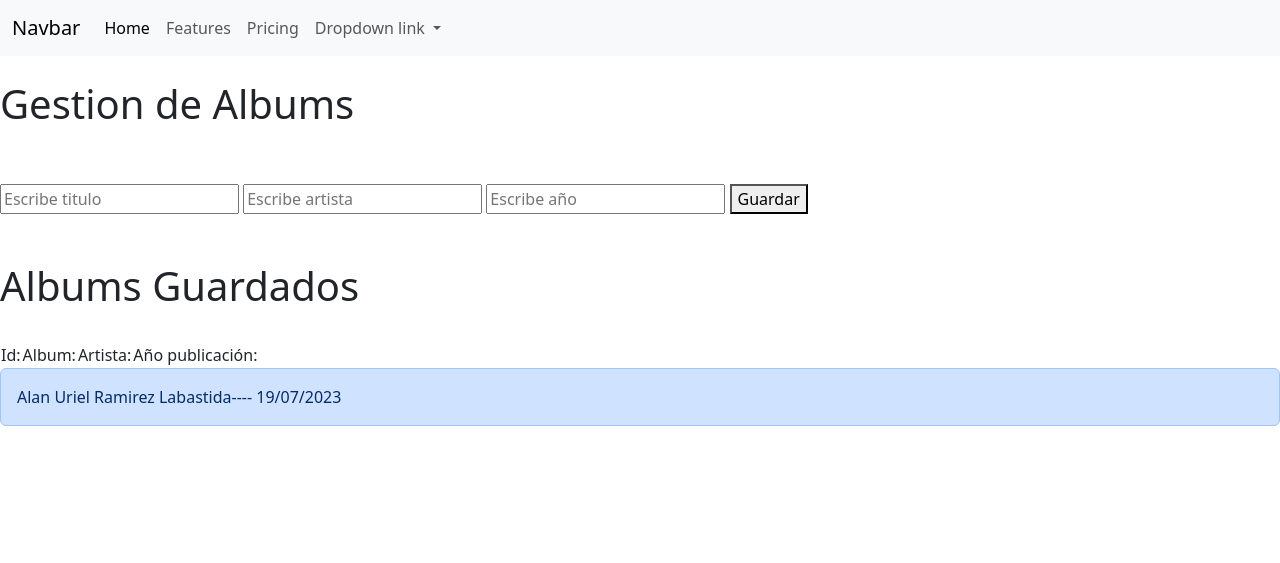
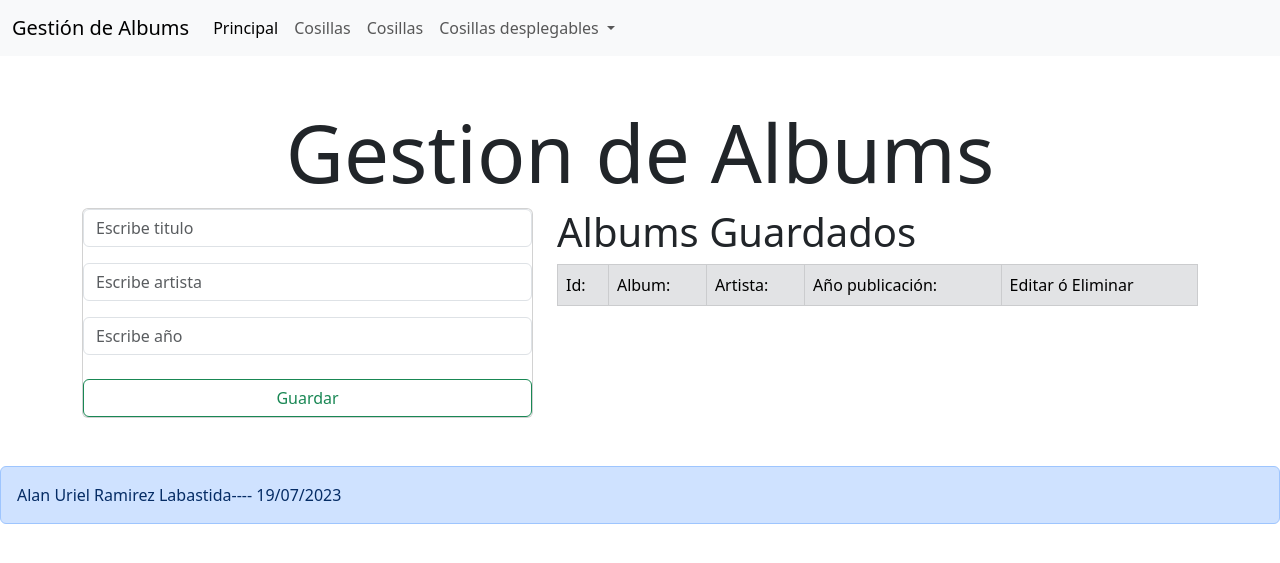
Before and after one commit to UrielRmz2311/POO181, a Flask app: page / in a window 1280 px wide. Shown: the top 563 px of the page. Run offline with Flask 3, Linux system fonts and the light colour scheme; data that the repository does not hold is empty; some libraries are stand-ins or nearby versions.

Commit message:
Acomodamos el formulario, la tabla  y agregamos iconos

```diff
--- a/FlaskPract5/app.py
+++ b/FlaskPract5/app.py
@@ -35,12 +35,16 @@
         Vanio= request.form['txtAnio']
         print(Vtitulo,Vartista,Vanio)
 
-        #Conectar y ejecutar el insert
-        CS = mysql.connection.cursor()
-        CS.execute('insert into albums(titulo,artista,anio) values (%s,%s,%s)',(Vtitulo,Vartista,Vanio))
-        mysql.connection.commit()
-    flash('El album fue agregado correctamente')
-    return redirect(url_for('index'))
+        if Vtitulo == "" or Vartista== "" or Vanio == "":
+            flash('No puedes enviar campos vacios')
+            return redirect(url_for('index'))
+        else:
+            #Conectar y ejecutar el insert
+            CS = mysql.connection.cursor()
+            CS.execute('insert into albums(titulo,artista,anio) values (%s,%s,%s)',(Vtitulo,Vartista,Vanio))
+            mysql.connection.commit()
+            flash('El album fue agregado correctamente')
+            return redirect(url_for('index'))
 
 @app.route('/editar/<id>')
 def editar(id):
--- a/FlaskPract5/templates/index.html
+++ b/FlaskPract5/templates/index.html
@@ -1,9 +1,10 @@
 {% extends 'plantilla.html' %}
 
 {% block body %}
-    <br>
-    <h1>Gestion de Albums</h1>
-    <br>
+    <div class="mt-5">
+        <h1 class="display-1 text-center">Gestion de Albums</h1>
+    </div>
+
     {% with mensajes= get_flashed_messages()%}
         {%if mensajes%}
             {%for msj in mensajes%}
@@ -11,26 +12,37 @@
             {% endfor %}
         {% endif %}
     {% endwith%}
-    <br>
+
+    <div class="container">
+        <div class="row">
+            <div class="col-md-5">
+                <div class=" card card--body mb-5">
                     <form action="/guardar" method="POST">
-
-        <input type="text" name="txtTitulo" placeholder="Escribe titulo">
-        <input type="text" name="txtArtista" placeholder="Escribe artista">
-        <input type="number" name="txtAnio" placeholder="Escribe año">
-
-        <button type="submit">Guardar</button>
+                        <div class="mb-3">
+                            <input type="text" class="form-control" name="txtTitulo" placeholder="Escribe titulo">
+                        </div>
+                        <div class="mb-3">
+                            <input type="text" class="form-control" name="txtArtista" placeholder="Escribe artista">
+                        </div>
+                        <div class="mb-3">
+                            <input type="number" class="form-control" name="txtAnio" placeholder="Escribe año">
+                        </div>
+                        <div class="d-grid gap-2">
+                            <button type="submit" class="btn btn-outline-success mt-2">Guardar</button>
+                        </div>
                     </form>
-    <br>
-    <br>
-
+                </div>
+            </div>
+            <div class="col-md-7 mb-5">
                 <h1> Albums Guardados</h1>
-    <br>
-    <table>
+                <table class="table table-primary table-bordered border-primary">
                     <thead>
-            <tr><td> Id: </td>
+                        <tr class="table-secondary">
+                            <td> Id: </td>
                             <td> Album: </td>
                             <td> Artista: </td>
                             <td> Año publicación:</td>
+                            <td> Editar ó Eliminar</td>
                         </tr>
                     </thead>
                     <tbody>
@@ -41,11 +53,14 @@
                                 <td>{{alb.2}}</td>
                                 <td>{{alb.3}}</td>
                                 <td>
-                        <a href=/editar/{{alb.0}} > Editar</a>
-                        <a href=/eliminar/{{alb.0}}> Borrar</a>
+                                    <button type="button" class="btn btn-warning" href=/editar/{{alb.0}} > <i class="bi bi-pencil-square"></i></button>
+                                    <button type="button" class="btn btn-danger" href=/eliminar/{{alb.0}}><i class="bi bi-trash-fill"></i></button>
                                 </td>
                             </tr>
                         {%endfor%}
                     </tbody>
                 </table>
+            </div><!--col-md-7-->
+        </div> <!--row-->
+    </div><!--conteiner-->
 {% endblock %}
--- a/FlaskPract5/templates/plantilla.html
+++ b/FlaskPract5/templates/plantilla.html
@@ -4,6 +4,7 @@
     <meta charset="UTF-8">
     <meta name="viewport" content="width=device-width, initial-scale=1.0">
     <link href="https://cdn.jsdelivr.net/npm/bootstrap@5.3.0/dist/css/bootstrap.min.css" rel="stylesheet" integrity="sha384-9ndCyUaIbzAi2FUVXJi0CjmCapSmO7SnpJef0486qhLnuZ2cdeRhO02iuK6FUUVM" crossorigin="anonymous">
+    <link rel="stylesheet" href="https://cdn.jsdelivr.net/npm/bootstrap-icons@1.10.5/font/bootstrap-icons.css">
     <title>Soy la plantilla</title>
 
 </head>
@@ -11,24 +12,24 @@
 <body>
     <nav class="navbar navbar-expand-lg bg-body-tertiary">
         <div class="container-fluid">
-          <a class="navbar-brand" href="#">Navbar</a>
+          <a class="navbar-brand" href="#">Gestión de Albums</a>
           <button class="navbar-toggler" type="button" data-bs-toggle="collapse" data-bs-target="#navbarNavDropdown" aria-controls="navbarNavDropdown" aria-expanded="false" aria-label="Toggle navigation">
             <span class="navbar-toggler-icon"></span>
           </button>
           <div class="collapse navbar-collapse" id="navbarNavDropdown">
             <ul class="navbar-nav">
               <li class="nav-item">
-                <a class="nav-link active" aria-current="page" href="#">Home</a>
+                <a class="nav-link active" aria-current="page" href="#">Principal</a>
               </li>
               <li class="nav-item">
-                <a class="nav-link" href="#">Features</a>
+                <a class="nav-link" href="#">Cosillas</a>
               </li>
               <li class="nav-item">
-                <a class="nav-link" href="#">Pricing</a>
+                <a class="nav-link" href="#">Cosillas</a>
               </li>
               <li class="nav-item dropdown">
                 <a class="nav-link dropdown-toggle" href="#" role="button" data-bs-toggle="dropdown" aria-expanded="false">
-                  Dropdown link
+                  Cosillas desplegables
                 </a>
                 <ul class="dropdown-menu">
                   <li><a class="dropdown-item" href="#">Action</a></li>
```
Lines whose indentation alone changed are shown as unchanged.
